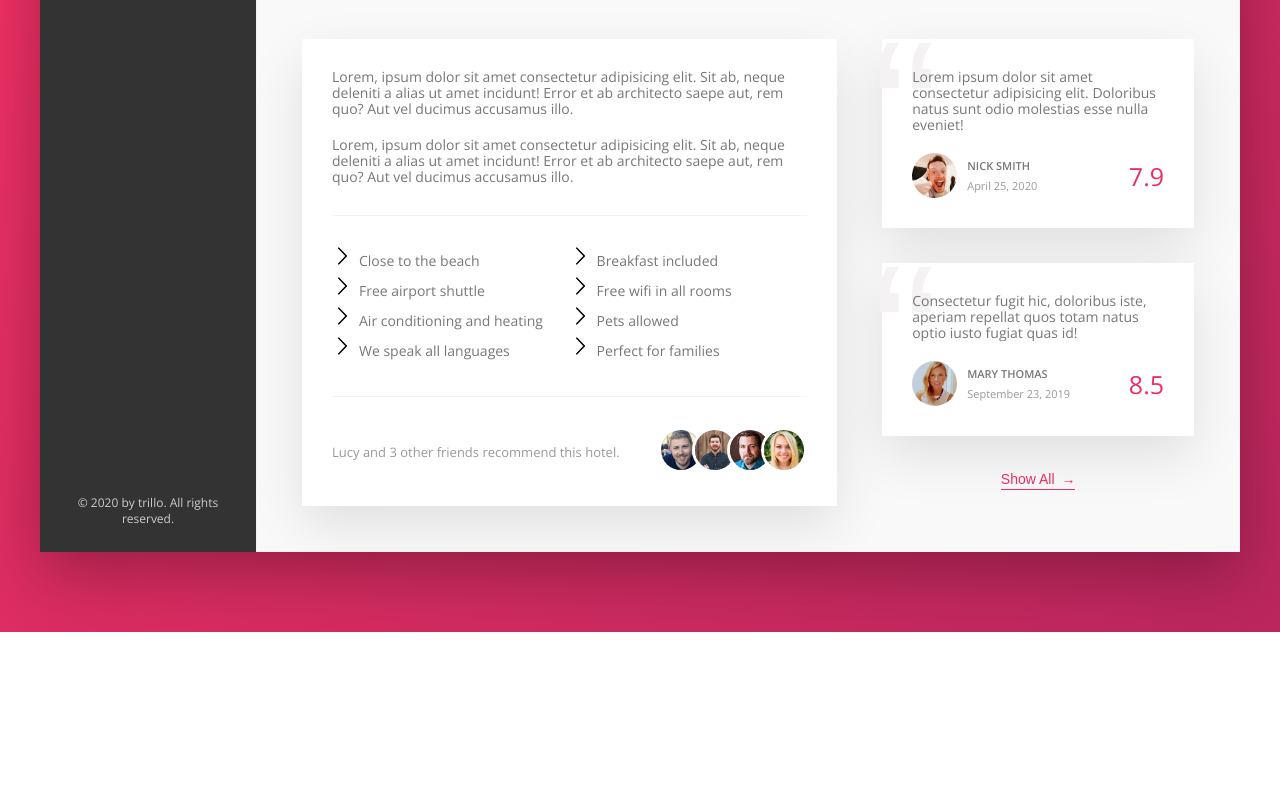
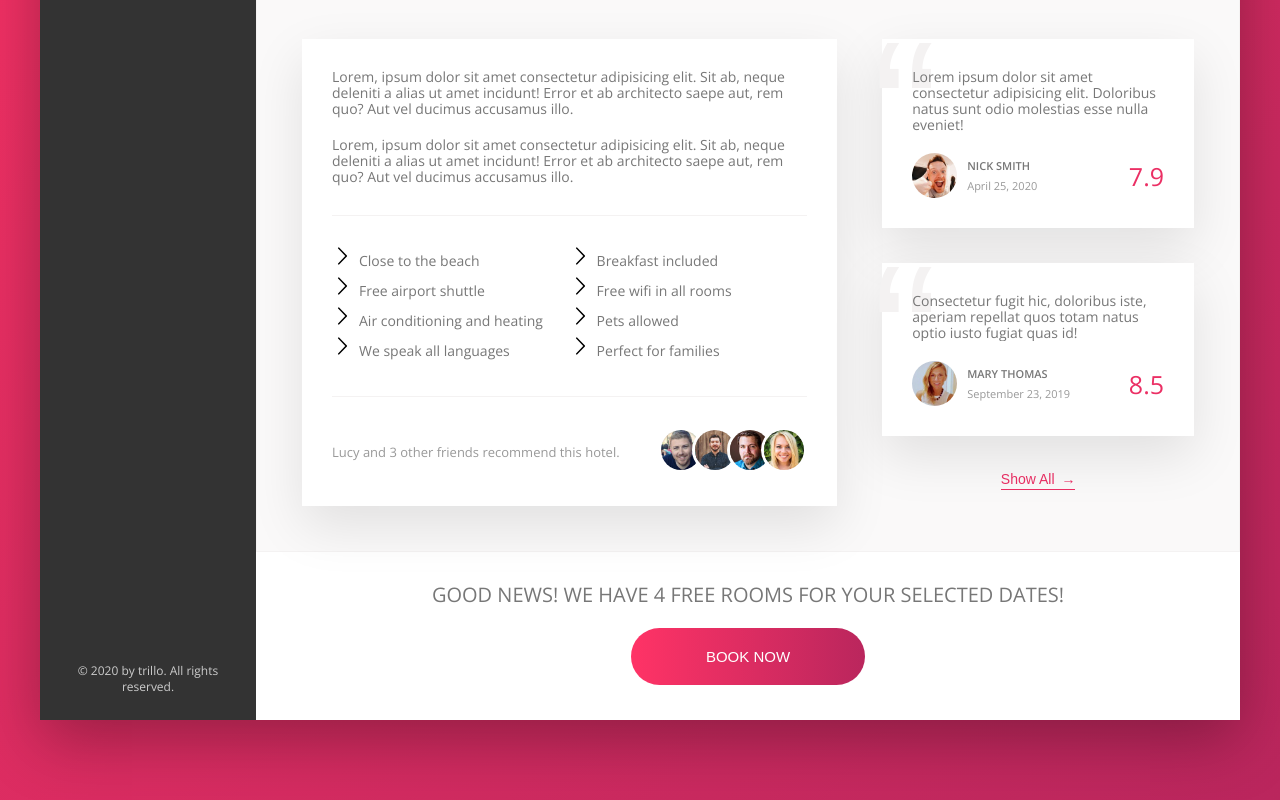
Before and after one commit to a2zarslaan/trillo-booking-app, a website: page index.html in a window 1280 px wide. Shown: the part 589-1389 px from the top of the page. Before the commit the page ends 1221 px from the top, so only its background shows below. Drawn offline with nearby package versions, Linux system fonts and the light colour scheme.

Commit message:
added and styled the CTA section

```diff
--- a/index.html
+++ b/index.html
@@ -254,6 +254,15 @@
               <button class="btn-inline">Show All <span>&rarr;</span></button>
             </div>
           </div>
+          <div class="cta">
+            <h2 class="cta__book-now">
+              Good news! We have 4 free rooms for your selected dates!
+            </h2>
+            <button class="btn">
+              <span class="btn__visible">Book Now</span>
+              <span class="btn__invisible">Only 4 rooms left</span>
+            </button>
+          </div>
         </main>
       </div>
     </div>
--- a/sass/_components.scss
+++ b/sass/_components.scss
@@ -523,3 +523,87 @@
     z-index: 1;
   }
 }
+
+////////////////////////
+//cta
+
+.cta {
+  padding: 3.5rem 0;
+  text-align: center;
+
+  &__book-now {
+    font-size: 2rem;
+    font-weight: 300;
+    text-transform: uppercase;
+    margin-bottom: 2.5rem;
+  }
+}
+
+//////////////////////////
+//call to action
+
+.btn {
+  font-size: 1.5rem;
+  font-weight: 300;
+  text-transform: uppercase;
+  border-radius: 100px;
+  border: none;
+  background-image: linear-gradient(
+    to right,
+    var(--color-primary-light),
+    var(--color-primary-dark)
+  );
+  color: #fff;
+
+  //for absolute positioning of invisible part of the button
+  position: relative;
+
+  overflow: hidden;
+
+  cursor: pointer;
+
+  //selecting all the child elements to apply the repeated code on all of them, just to follow dry principle
+  & > * {
+    //to be able to use padding
+    display: inline-block;
+    height: 100%;
+    width: 100%;
+    transition: all 0.2s;
+  }
+
+  &__visible {
+    //padding will define the size of the button
+    padding: 2rem 7.5rem;
+  }
+
+  &__invisible {
+    position: absolute;
+    padding: 2rem 0;
+    left: 0;
+
+    //if we use percentages here, the element will move up exactly as much as the size of the element is, for eg, 100px high element will move up 100px to totlally disappear
+    top: -100%;
+  }
+
+  //change gradient on hover
+  &:hover {
+    background-image: linear-gradient(
+      to left,
+      var(--color-primary-light),
+      var(--color-primary-dark)
+    );
+  }
+
+  &:hover &__visible {
+    transform: translateY(100%);
+  }
+
+  &:hover &__invisible {
+    top: 0;
+  }
+
+  &:focus {
+    outline: none;
+    animation: pulsate 1s infinite;
+  }
+}
```
Also changed, not shown: css/style.css.
